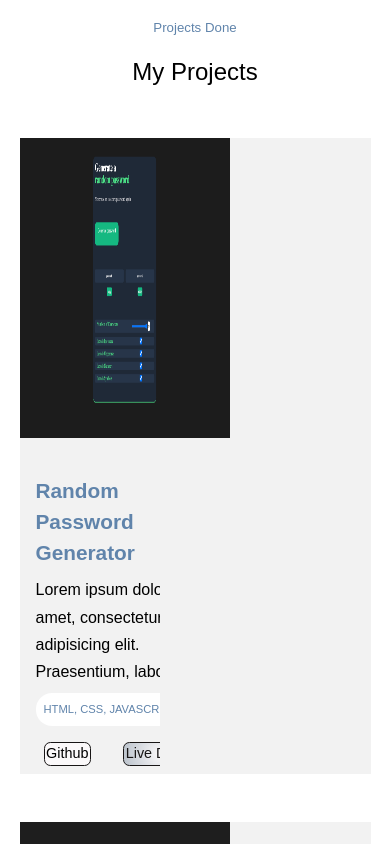
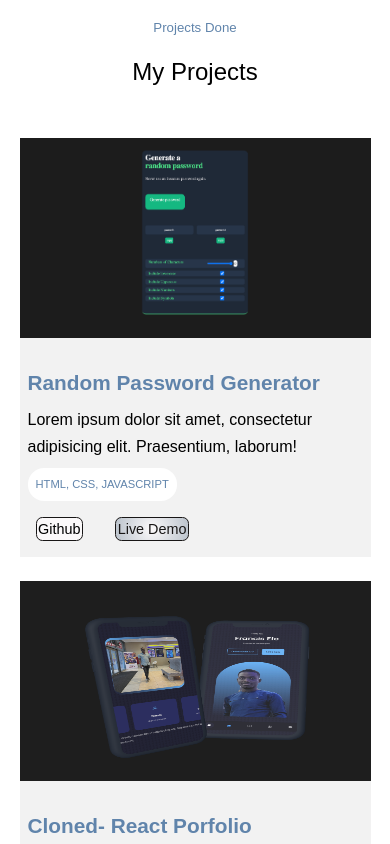
Before and after one commit to Engrfran6/DeuLo, a React (Create React App) app: page / in a window 390 px wide. Shown: the part 1880-2724 px from the top of the page. Built offline with nearby package versions, Linux system fonts and the light colour scheme.

Commit message:
Update projects.css

```diff
--- a/src/components/projects/projects.css
+++ b/src/components/projects/projects.css
@@ -79,27 +79,6 @@
   gap: 1rem;
 }
 
-/* ====================MEDIA QUERY SM================= */
-
-@media screen and (max-width: 600px) {
-  .portfolio_content {
-    display: grid;
-    grid-template-columns: 1fr;
-    gap: 2.3rem;
-    padding-left: 0px;
-  }
-
-  .portfolio_link {
-    width: fit-content;
-    padding-left: 5px;
-  }
-
-  .portfolio_image-img {
-    width: 100%;
-    height: 200px;
-  }
-}
-
 /* ====================MEDIA QUERY MD================= */
 
 @media screen and (max-width: 1024px) {
@@ -121,3 +100,26 @@
     height: 300px;
   }
 }
+
+/* ====================MEDIA QUERY SM================= */
+
+@media screen and (max-width: 600px) {
+  .portfolio_content {
+    display: flex;
+    flex-direction: column;
+    gap: 1.3rem;
+    align-items: flex-start;
+    margin-bottom: 1.5rem;
+  }
+
+  .portfolio_image-img {
+    width: 100%;
+    height: 200px;
+  }
+
+  .portfolio_link {
+    margin: 0 auto;
+    padding: 0.5rem;
+    width: 100%;
+  }
+}
```
